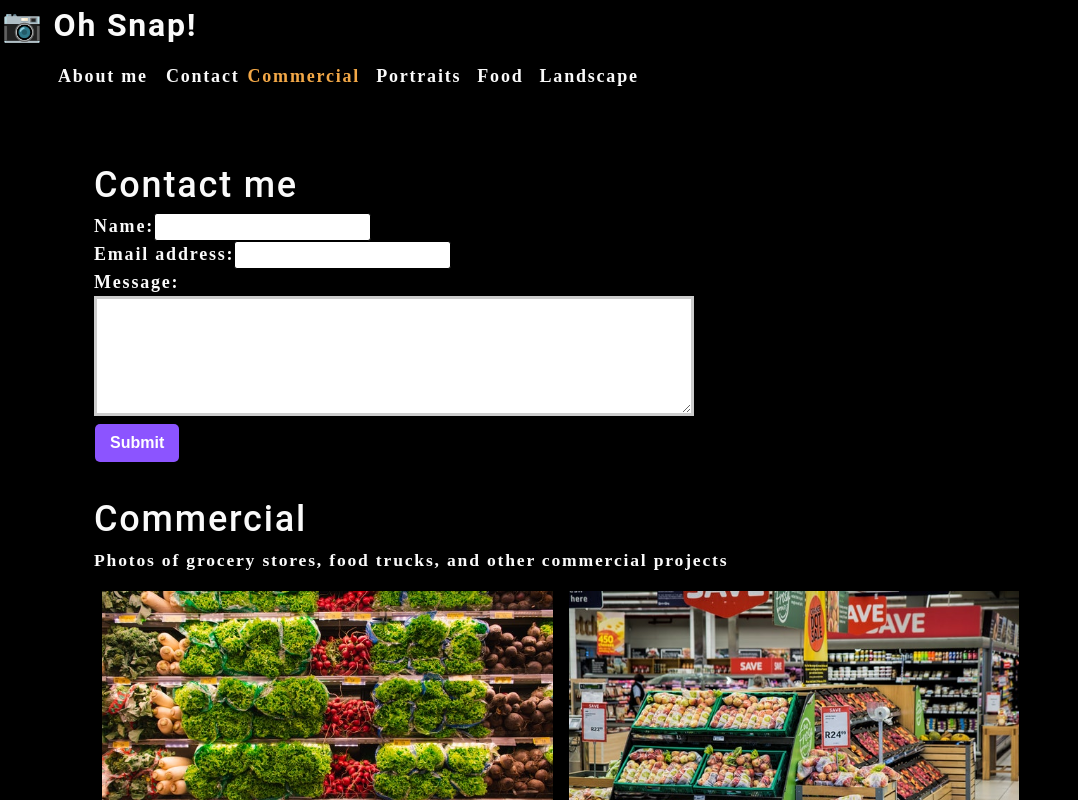
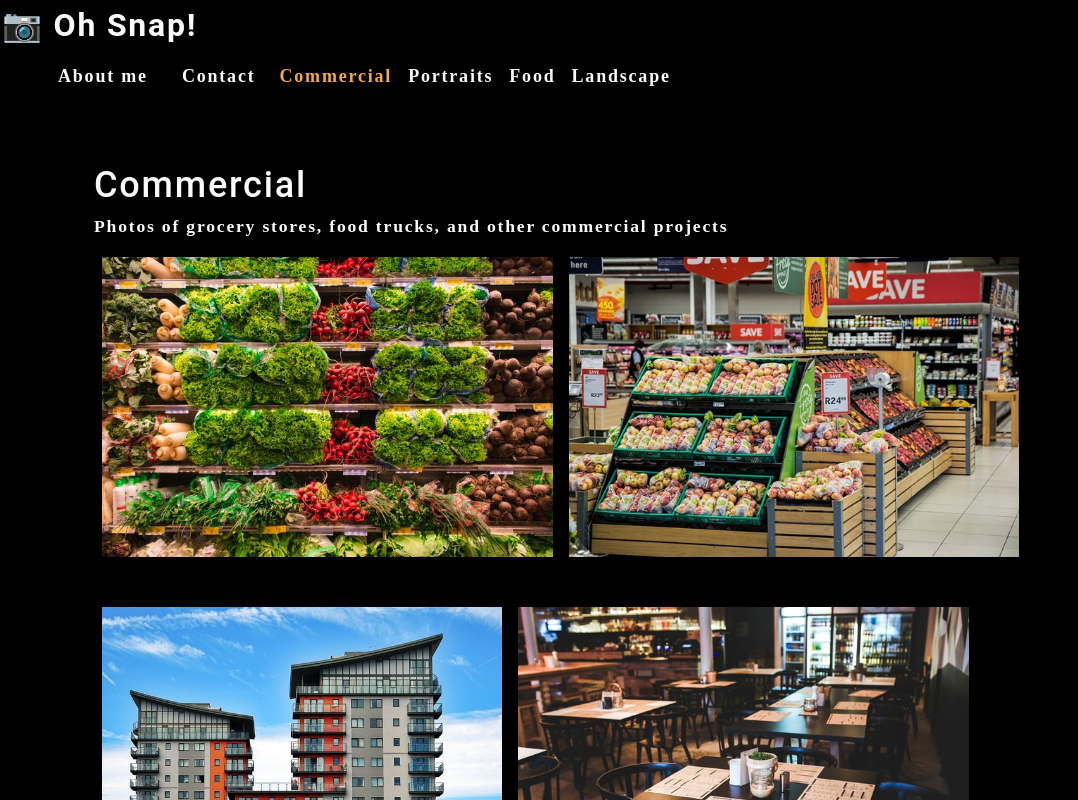
Before and after one commit to Kranniax/photo-port, a React (Create React App) app: page / in a window 1280 px wide. Shown: the top 800 px of the page, without its empty margins (0-1078 px from the left). Built offline with nearby package versions, Linux system fonts and the light colour scheme.

Commit message:
Create SPA for contact form and nav categories

```diff
--- a/src/App.js
+++ b/src/App.js
@@ -23,6 +23,7 @@
   ]);
 
   const [currentCategory, setCurrentCategory] = useState(categories[0]);
+  const [contactSelected, setContactSelected] = useState(false);
 
   return (
     <div>
@@ -30,11 +31,18 @@
         categories={categories}
         setCurrentCategory={setCurrentCategory}
         currentCategory={currentCategory}
+        contactSelected={contactSelected}
+        setContactSelected={setContactSelected}
       ></Nav>
       <main>
-        <ContactForm></ContactForm>
-        <Gallery currentCategory={currentCategory}></Gallery>
-        <About></About>
+        {!contactSelected ? (
+          <>
+            <Gallery currentCategory={currentCategory}></Gallery>
+            <About></About>
+          </>
+        ) : (
+          <ContactForm></ContactForm>
+        )}
       </main>
     </div>
   );
--- a/src/components/Contact/index.jsx
+++ b/src/components/Contact/index.jsx
@@ -17,8 +17,21 @@
       console.log(isValid);
 
       // isValid conditional statement
+      if (!isValid) {
+        setErrorMessage("You email is invalid.");
+      } else {
+        setErrorMessage("");
+      }
+    } else {
+      if (!e.target.value.length) {
+        setErrorMessage(`${e.target.name} is required.`);
+      } else {
+        setErrorMessage("");
+      }
     }
-    setFormState({ ...formState, [e.target.name]: e.target.value });
+    if (!errorMessage) {
+      setFormState({ ...formState, [e.target.name]: e.target.value });
+    }
   }
   function handleSubmit(e) {
     e.preventDefault();
@@ -33,7 +46,7 @@
           <input
             type="text"
             defaultValue={name}
-            onChange={handleChange}
+            onBlur={handleChange}
             name="name"
           />
         </div>
@@ -43,7 +56,7 @@
             type="email"
             name="email"
             defaultValue={email}
-            onChange={handleChange}
+            onBlur={handleChange}
           />
         </div>
         <div>
@@ -52,9 +65,14 @@
             name="message"
             rows="5"
             defaultValue={message}
-            onChange={handleChange}
+            onBlur={handleChange}
           />
         </div>
+        {errorMessage && (
+          <div>
+            <p className="error-text">{errorMessage}</p>
+          </div>
+        )}
         <button type="submit">Submit</button>
       </form>
     </section>
--- a/src/components/Nav/index.jsx
+++ b/src/components/Nav/index.jsx
@@ -2,7 +2,13 @@
 import { capitalizeFirstLetter } from "../../utils/helpers.js";
 
 function Nav(props) {
-  const { categories = [], setCurrentCategory, currentCategory } = props;
+  const {
+    categories = [],
+    setCurrentCategory,
+    currentCategory,
+    contactSelected,
+    setContactSelected,
+  } = props;
 
   useEffect(() => {
     document.title = capitalizeFirstLetter(currentCategory.name);
@@ -21,21 +27,32 @@
       <nav>
         <ul className="flex-row">
           <li className="mx-2">
-            <a data-testid="about" href="#about">
+            <a
+              data-testid="about"
+              href="#about"
+              onClick={() => setContactSelected(false)}
+            >
               About me
             </a>
           </li>
-          <li>
-            <span>Contact</span>
+          <li className={`mx-2 ${contactSelected && "navActive"}`}>
+            <span onClick={() => setContactSelected(true)}>Contact</span>
           </li>
           {categories.map((category) => (
             <li
               className={`mx-1 ${
-                currentCategory.name === category.name && "navActive"
+                currentCategory.name === category.name &&
+                !contactSelected &&
+                `navActive`
               }`}
               key={category.name}
             >
-              <span onClick={() => setCurrentCategory(category)}>
+              <span
+                onClick={() => {
+                  setCurrentCategory(category);
+                  setContactSelected(false);
+                }}
+              >
                 {capitalizeFirstLetter(category.name)}
               </span>
             </li>
```
